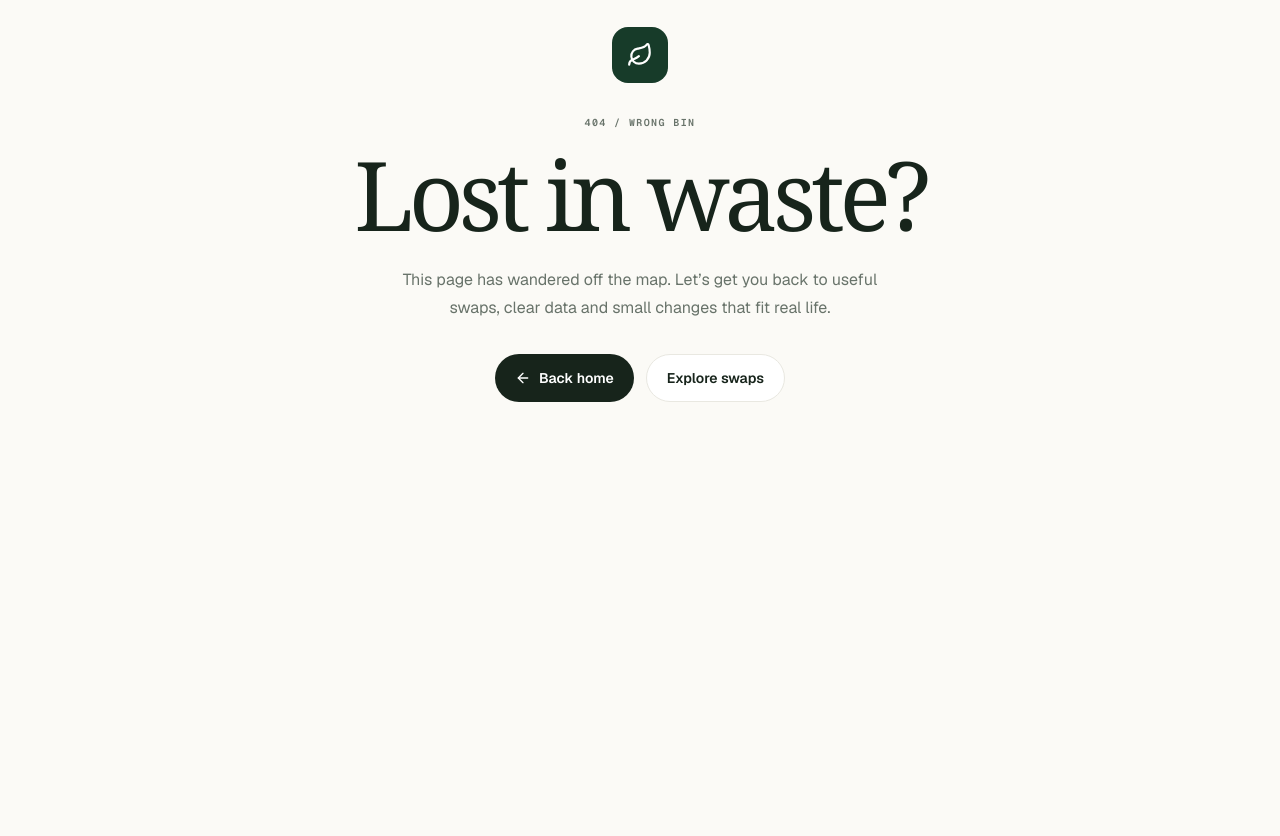
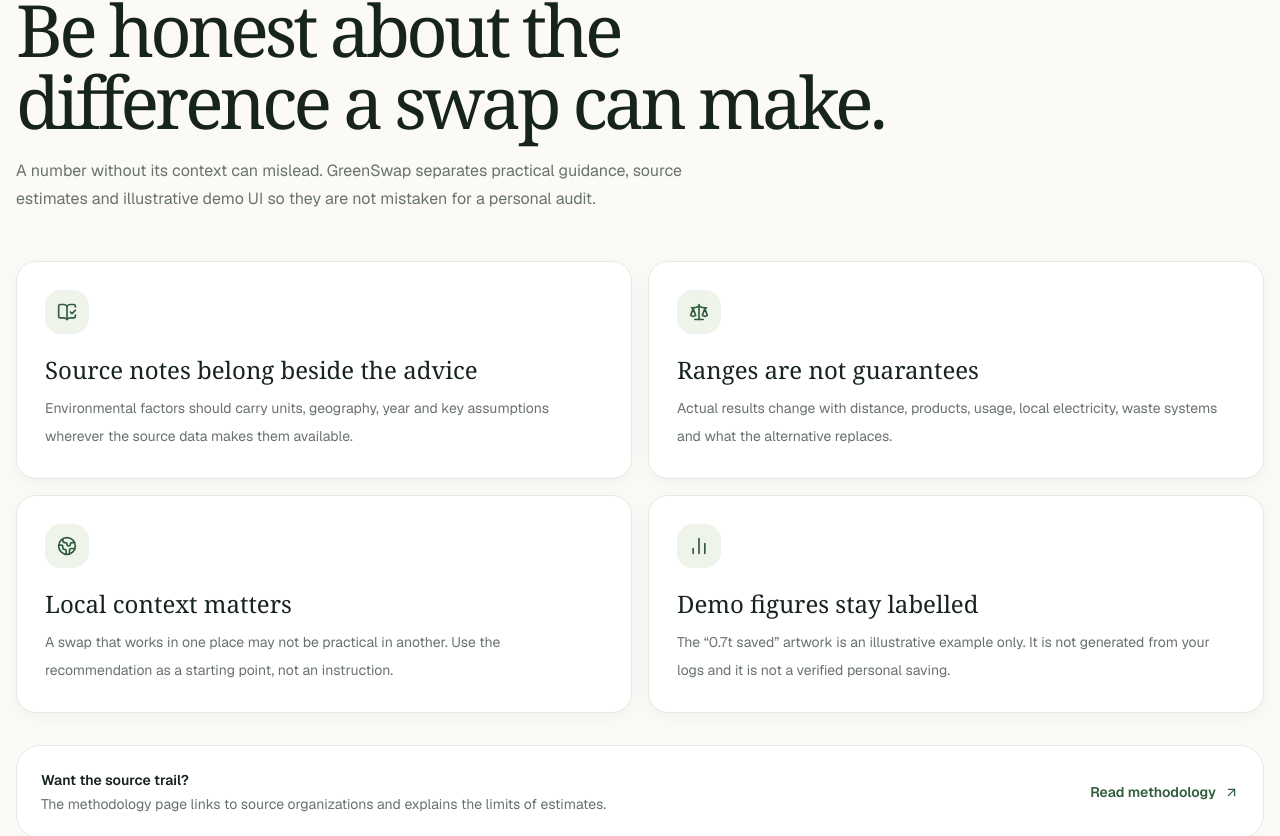
Before and after one commit to akashsharmapb09-cpu/sustainable-app, a Next.js app: page /impact in a window 1280 px wide. Before the commit this address had no page. Shown: the part 186-1022 px from the top of the page. Before the commit the page ends 800 px from the top, so only its background shows below. Built offline with nearby package versions, Linux system fonts and the light colour scheme.

Commit message:
build: add rewards, impact, FAQ and editorial pages

```diff
--- /dev/null
+++ b/app/(marketing)/impact/page.tsx
@@ -0,0 +1,12 @@
+import Link from 'next/link';
+import { ArrowUpRight, BookOpenCheck, ChartNoAxesColumn, Globe2, Scale } from 'lucide-react';
+
+export const metadata = { title: 'Impact & methodology', description: 'How GreenSwap explains environmental guidance and uncertainty.' };
+
+export default function ImpactPage() {
+  return <section className="container-shell py-12 sm:py-16 lg:py-20">
+    <p className="eyebrow">IMPACT / MEASURE WITH CARE</p><h1 className="mt-4 max-w-4xl font-serif text-5xl leading-[.98] tracking-editorial sm:text-6xl lg:text-7xl">Be honest about the difference a swap can make.</h1><p className="mt-5 max-w-2xl text-base leading-7 text-muted">A number without its context can mislead. GreenSwap separates practical guidance, source estimates and illustrative demo UI so they are not mistaken for a personal audit.</p>
+    <div className="mt-12 grid gap-4 md:grid-cols-2">{[{icon:BookOpenCheck,title:'Source notes belong beside the advice',copy:'Environmental factors should carry units, geography, year and key assumptions wherever the source data makes them available.'},{icon:Scale,title:'Ranges are not guarantees',copy:'Actual results change with distance, products, usage, local electricity, waste systems and what the alternative replaces.'},{icon:Globe2,title:'Local context matters',copy:'A swap that works in one place may not be practical in another. Use the recommendation as a starting point, not an instruction.'},{icon:ChartNoAxesColumn,title:'Demo figures stay labelled',copy:'The “0.7t saved” artwork is an illustrative example only. It is not generated from your logs and it is not a verified personal saving.'}].map((item)=>{const Icon=item.icon;return <article className="card-edge p-6 sm:p-7" key={item.title}><span className="grid h-11 w-11 place-items-center rounded-2xl bg-[#eef4ea] text-moss"><Icon size={20}/></span><h2 className="mt-5 font-serif text-2xl">{item.title}</h2><p className="mt-2 text-sm leading-7 text-muted">{item.copy}</p></article>;})}</div>
+    <div className="mt-8 flex flex-wrap items-center justify-between gap-4 rounded-3xl border border-line bg-white p-6"><div><p className="text-sm font-semibold">Want the source trail?</p><p className="mt-1 text-sm text-muted">The methodology page links to source organizations and explains the limits of estimates.</p></div><Link href="/methodology" className="inline-flex items-center gap-2 text-sm font-semibold text-moss">Read methodology <ArrowUpRight size={15}/></Link></div>
+  </section>;
+}
```
